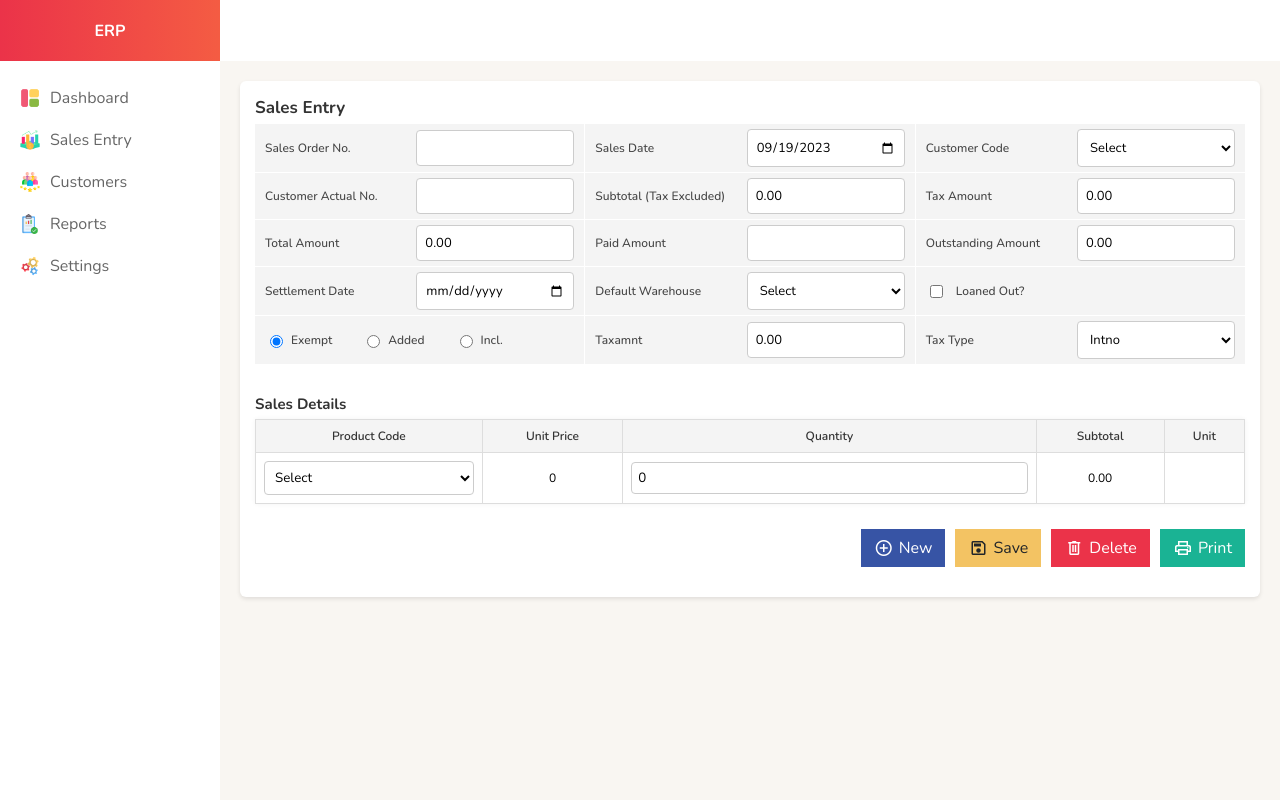
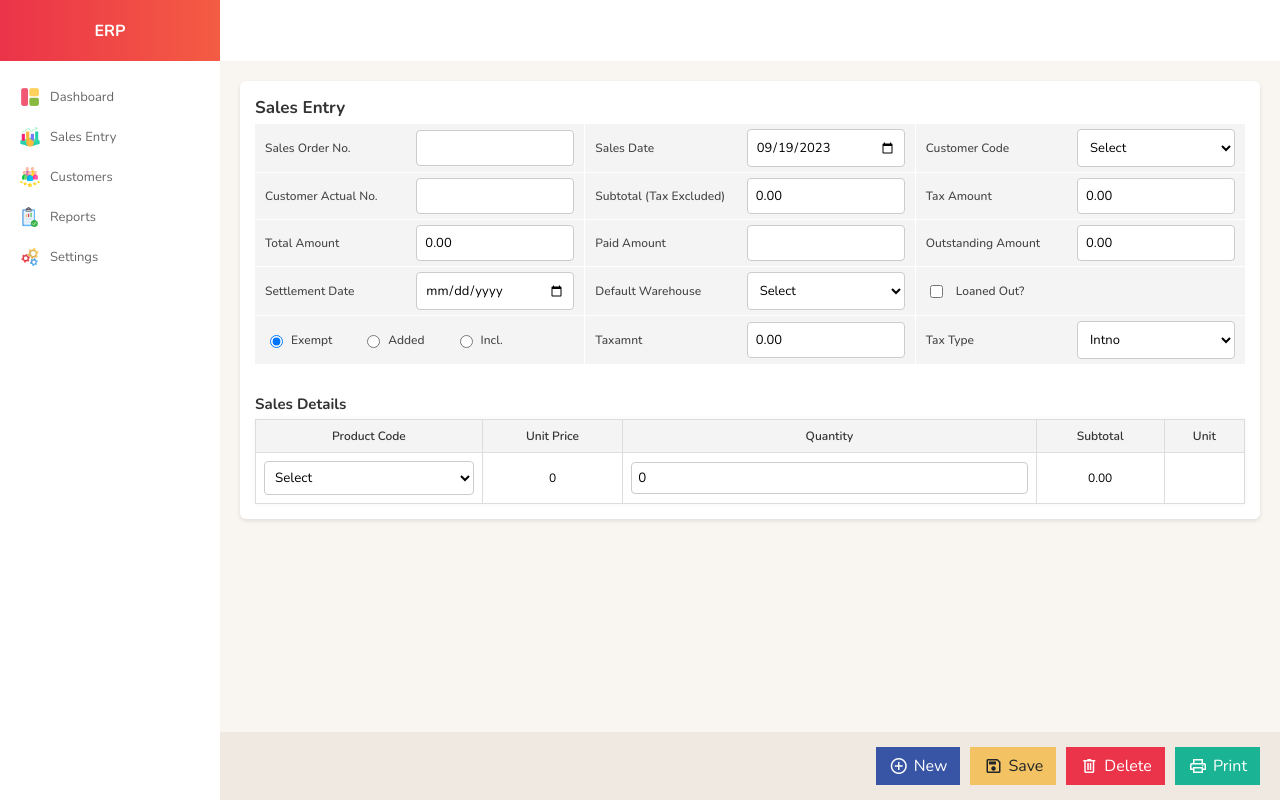
Before and after one commit to Hari2734/erp_sales_ui, a React (Create React App) app: page / in a window 1280 px wide. Built offline with nearby package versions, Linux system fonts and the light colour scheme.

Commit message:
UI Integration

```diff
--- a/src/components/SalesForm.jsx
+++ b/src/components/SalesForm.jsx
@@ -43,6 +43,7 @@ const SalesEntry = () => {
   const outstandingAmount = totalAmount - (parseFloat(form.paidAmount) || 0);
 
   return (
+    <>
     <div className="sales-entry-container">
       <h2>Sales Entry</h2>
 
@@ -157,6 +158,8 @@ const SalesEntry = () => {
           </tr>
         </tbody>
       </table>
+
+    </div>
     <div className="footer-button-group">
     <button className="btn btn-primary">
       <span className="material-symbols-outlined">add_circle</span>
@@ -175,7 +178,7 @@ const SalesEntry = () => {
       Print
     </button>
   </div>
-    </div>
+  </>
   );
 };
 
--- a/src/styles/ErpSales.css
+++ b/src/styles/ErpSales.css
@@ -3,6 +3,7 @@
   background-color: white;
   border-radius: 6px;
   box-shadow: 0 2px 4px rgba(0, 0, 0, 0.1);
+  margin-bottom: 60px;
 }
 .sales-entry-container h2
 {
@@ -132,12 +133,17 @@
 }
 .footer-button-group
 {
-  background-color: #fff;
+  background-color: #f0e9e1;
   display: flex;
   padding: 15px 0px;
   gap: 10px;
-  position: sticky;
+  position: fixed;
   bottom: 0px;
   justify-content: right;
   margin-top: 10px;
+  width: calc(100% - 240px);
+  left: 220px;
+  padding-right: 20px;
+
+
 }
--- a/src/styles/Sidebar.css
+++ b/src/styles/Sidebar.css
@@ -35,6 +35,7 @@
   display: inline-flex;
   align-items: center;
   width: 100%;
+  font-size: 13px;
   padding-left: 20px;
 }
 .sidebar ul li img
```
Lines whose indentation alone changed are shown as unchanged.
